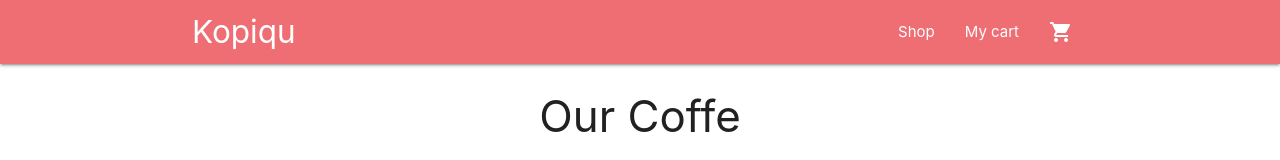
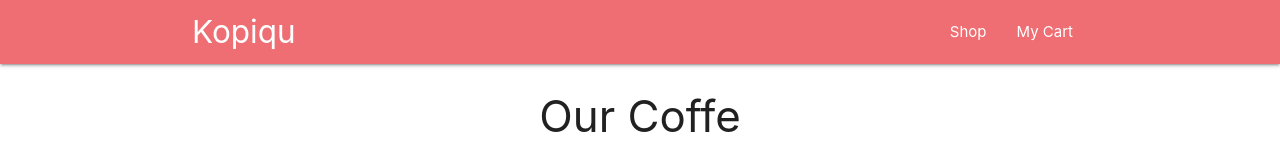
Before and after one commit to Risyandi/kopiqu-cart, a React (Create React App) app: page / in a window 1280 px wide. Shown: the top 160 px of the page. Built offline with nearby package versions, Linux system fonts and the light colour scheme.

Commit message:
fix: update code navbar component

```diff
--- a/src/components/Navbar.js
+++ b/src/components/Navbar.js
@@ -6,31 +6,22 @@ const Navbar = () => {
     <nav role="navigation">
         <div className="nav-wrapper container">
         <Link to="/" className="brand-logo">Kopiqu</Link>
+        {/* desktop */}
         <ul className="right hide-on-med-and-down">
             <li>
             <Link to="/">Shop</Link>
             </li>
             <li>
-            <Link to="/cart">My cart</Link>
-            </li>
-            <li>
-            <Link to="/cart">
-            <i className="material-icons">shopping_cart</i>
-            </Link>
+            <Link to="/cart">My Cart</Link>
             </li>
         </ul>
-
+        {/* mobile */}
         <ul id="nav-mobile" className="sidenav">
             <li>
             <Link to="/">Shop</Link>
             </li>
             <li>
-            <Link to="/cart">My cart</Link>
-            </li>
-            <li>
-            <Link to="/cart">
-            <i className="material-icons">shopping_cart</i>
-            </Link>
+            <Link to="/cart">My Cart</Link>
             </li>
         </ul>
         <Link to="#" data-target="nav-mobile" className="sidenav-trigger"><i className="material-icons">menu</i></Link>
```
